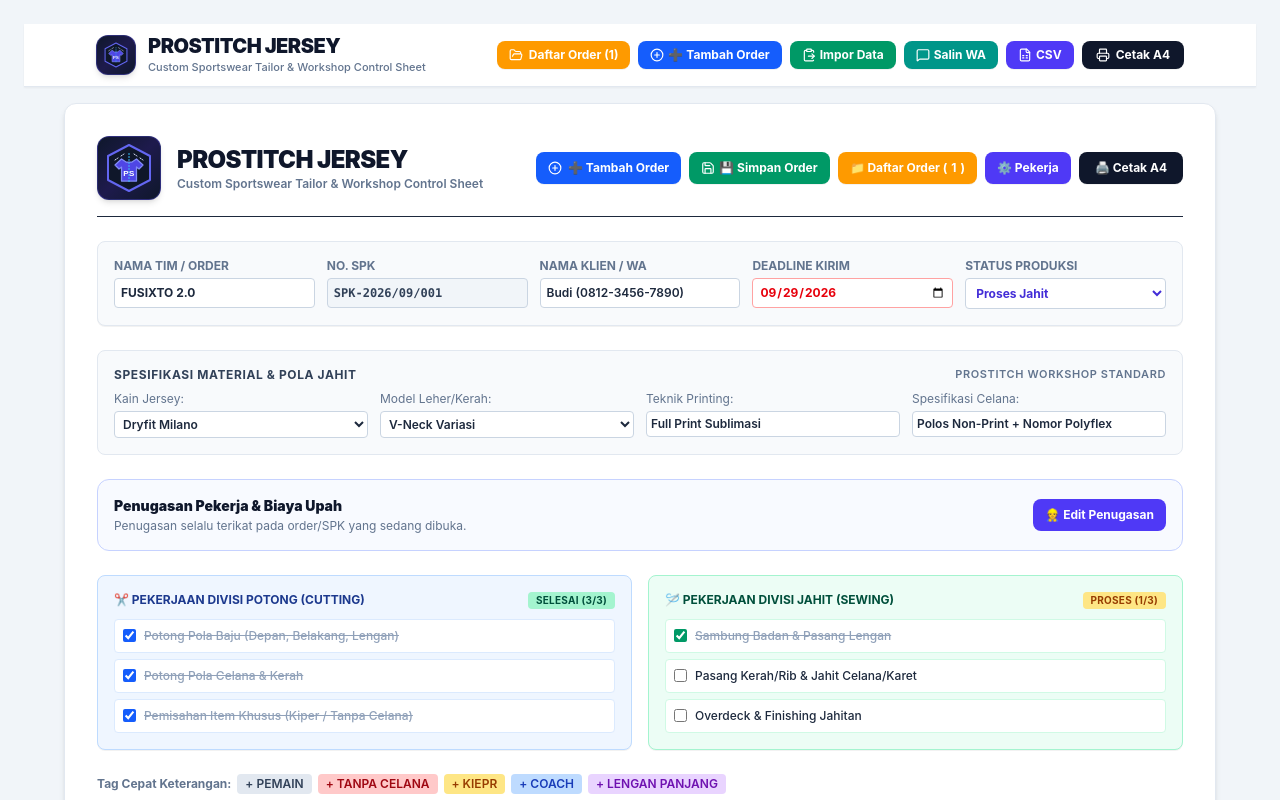
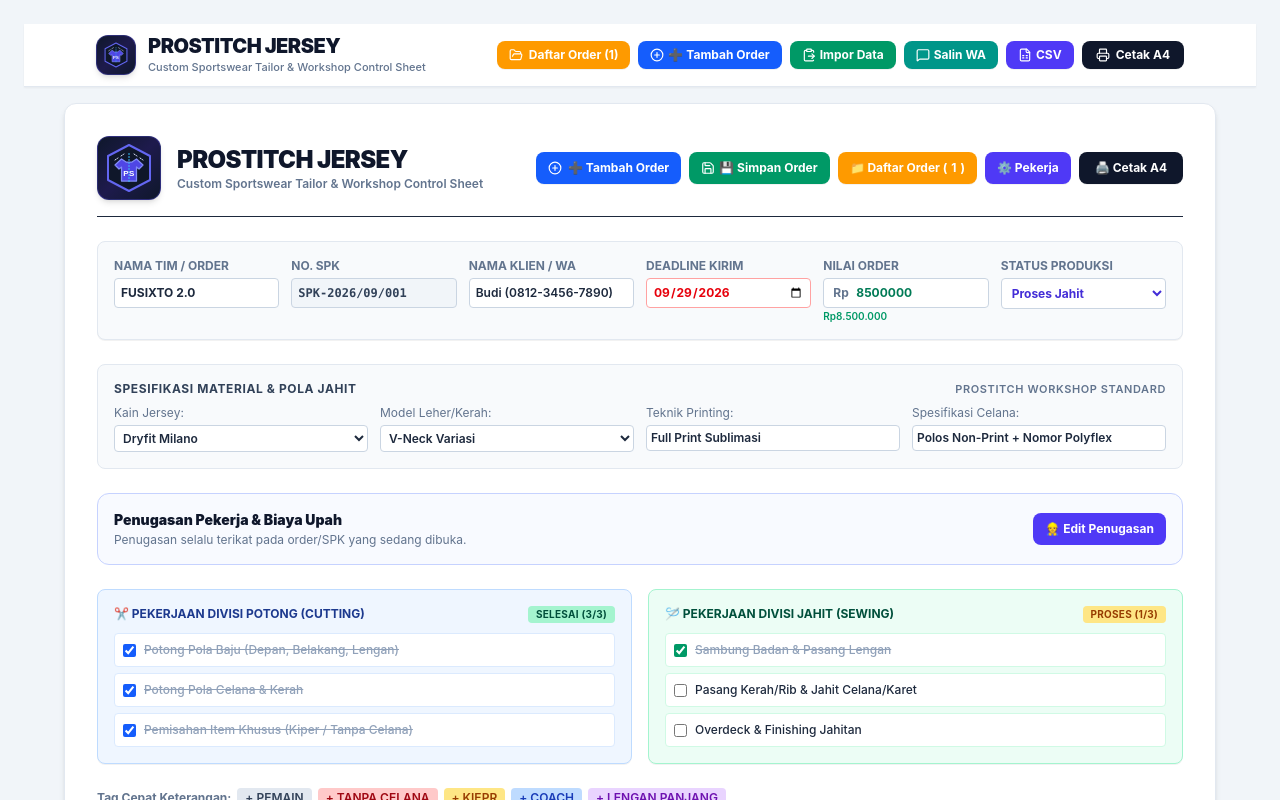
Before and after one commit to hikmatrm1192-dot/JERSEY-PROJECT, a React (Vite) app: page / in a window 1280 px wide. Shown: the top 800 px of the page. Built offline with nearby package versions, Linux system fonts and the light colour scheme.

Commit message:
feat: add order value management and dev config
- Add `orderValue` support to orders and forms
- Update `OrderInfoCard` to include order value input
- Update Vite dev server configuration for host and port
- Clean up env and node version configuration files

```diff
--- a/src/App.tsx
+++ b/src/App.tsx
@@ -51,6 +51,7 @@ export default function App() {
             spkNumber: o.spkNumber || o.spkNo || generateSpkNo(),
             deadlineDate: o.deadlineDate || o.deadline || '',
             status: o.status || 'Draft',
+            orderValue: typeof o.orderValue === 'number' ? o.orderValue : (o.orderValue !== undefined && o.orderValue !== null && !isNaN(Number(o.orderValue)) ? Number(o.orderValue) : (o.id === DEFAULT_INITIAL_ORDER.id ? DEFAULT_INITIAL_ORDER.orderValue : 0)),
             players: Array.isArray(o.players) ? o.players : [],
             assignedWorkerIds: Array.isArray(o.assignedWorkerIds)
               ? o.assignedWorkerIds
@@ -89,6 +90,7 @@ export default function App() {
             ...parsed,
             spkNumber: parsed.spkNumber || parsed.spkNo || 'SPK-2026/09/001',
             status: parsed.status || 'Draft',
+            orderValue: typeof parsed.orderValue === 'number' ? parsed.orderValue : (parsed.orderValue !== undefined && parsed.orderValue !== null && !isNaN(Number(parsed.orderValue)) ? Number(parsed.orderValue) : (parsed.id === DEFAULT_INITIAL_ORDER.id ? DEFAULT_INITIAL_ORDER.orderValue : 0)),
             players: Array.isArray(parsed.players) ? parsed.players : [],
             assignedWorkerIds: Array.isArray(parsed.assignedWorkerIds)
               ? parsed.assignedWorkerIds
@@ -112,6 +114,7 @@ export default function App() {
             ...firstOrder,
             spkNumber: firstOrder.spkNumber || firstOrder.spkNo || 'SPK-2026/09/001',
             status: firstOrder.status || 'Draft',
+            orderValue: typeof firstOrder.orderValue === 'number' ? firstOrder.orderValue : (firstOrder.orderValue !== undefined && firstOrder.orderValue !== null && !isNaN(Number(firstOrder.orderValue)) ? Number(firstOrder.orderValue) : (firstOrder.id === DEFAULT_INITIAL_ORDER.id ? DEFAULT_INITIAL_ORDER.orderValue : 0)),
             players: Array.isArray(firstOrder.players) ? firstOrder.players : [],
             assignedWorkerIds: Array.isArray(firstOrder.assignedWorkerIds)
               ? firstOrder.assignedWorkerIds
@@ -228,6 +231,7 @@ export default function App() {
     const updatedOrder: OrderDetails = {
       ...currentOrder,
       teamName: currentOrder.teamName.trim().toUpperCase() || 'TANPA NAMA TIM',
+      orderValue: typeof currentOrder.orderValue === 'number' ? currentOrder.orderValue : (Number(currentOrder.orderValue) || 0),
       updatedAt: new Date().toLocaleString('id-ID'),
     };
 
--- a/src/components/CreateOrderModal.tsx
+++ b/src/components/CreateOrderModal.tsx
@@ -22,13 +22,15 @@ interface CreateOrderModalProps {
   onClose: () => void;
   onSaveOrder: (newOrder: OrderDetails) => void;
   generateNewSpkNo: () => string;
+  initialOrder?: OrderDetails | null;
 }
 
 export const CreateOrderModal: React.FC<CreateOrderModalProps> = ({
   isOpen,
   onClose,
   onSaveOrder,
-  generateNewSpkNo
+  generateNewSpkNo,
+  initialOrder
 }) => {
   // Form fields
   const [teamName, setTeamName] = useState('');
@@ -38,7 +40,7 @@ export const CreateOrderModal: React.FC<CreateOrderModalProps> = ({
   const [clientContact, setClientContact] = useState('');
   const [fabricType, setFabricType] = useState('Dryfit Milano');
   const [collarType, setCollarType] = useState('V-Neck Variasi');
-  const [orderValue, setOrderValue] = useState<number | ''>('');
+  const [orderValue, setOrderValue] = useState<string>('');
   const [notes, setNotes] = useState('');
 
   // Excel state
@@ -52,6 +54,33 @@ export const CreateOrderModal: React.FC<CreateOrderModalProps> = ({
   // Initialize/reset form whenever modal opens
   useEffect(() => {
     if (isOpen) {
+      if (initialOrder) {
+        setTeamName(initialOrder.teamName || '');
+        setSpkNumber(initialOrder.spkNumber || generateNewSpkNo());
+        setOrderDate(initialOrder.orderDate || new Date().toISOString().split('T')[0]);
+        setDeadlineDate(initialOrder.deadlineDate || '');
+        setClientContact(initialOrder.clientContact || '');
+        setFabricType(initialOrder.fabricType || 'Dryfit Milano');
+        setCollarType(initialOrder.collarType || 'V-Neck Variasi');
+        setOrderValue(
+          initialOrder.orderValue !== undefined && initialOrder.orderValue !== null
+            ? String(initialOrder.orderValue)
+            : ''
+        );
+        setNotes(initialOrder.specialNotes || '');
+        setExcelFile(null);
+        setParseResult(
+          initialOrder.players && initialOrder.players.length > 0
+            ? {
+                players: initialOrder.players,
+                unmappedColumns: [],
+                totalRows: initialOrder.players.length,
+                duplicateNumbers: []
+              }
+            : null
+        );
+        setIsParsing(false);
+      } else {
         setTeamName('');
         setSpkNumber(generateNewSpkNo());
         setOrderDate(new Date().toISOString().split('T')[0]);
@@ -65,7 +94,8 @@ export const CreateOrderModal: React.FC<CreateOrderModalProps> = ({
         setParseResult(null);
         setIsParsing(false);
       }
-  }, [isOpen]);
+    }
+  }, [isOpen, initialOrder, generateNewSpkNo]);
 
   if (!isOpen) return null;
 
@@ -163,33 +193,39 @@ export const CreateOrderModal: React.FC<CreateOrderModalProps> = ({
       return;
     }
 
-    const players: PlayerItem[] = parseResult?.players || [];
+    if (orderValue === '' || isNaN(Number(orderValue)) || Number(orderValue) < 0) {
+      alert('Mohon isi Nilai Order yang valid (minimal Rp0).');
+      return;
+    }
+
+    const parsedOrderValue = Number(orderValue);
+    const players: PlayerItem[] = parseResult?.players || initialOrder?.players || [];
 
     const newOrder: OrderDetails = {
-      id: `order-${Date.now()}`,
+      id: initialOrder?.id || `order-${Date.now()}`,
       spkNumber: spkNumber.trim() || generateNewSpkNo(),
       teamName: teamName.trim().toUpperCase(),
       clientContact: clientContact.trim(),
       orderDate: orderDate || new Date().toISOString().split('T')[0],
       deadlineDate: deadlineDate || '',
       specialNotes: notes.trim(),
-      pantsColor: 'Polos Non-Print + Nomor Polyflex',
-      status: 'Draft',
-      orderValue: typeof orderValue === 'number' ? orderValue : (Number(orderValue) || 0),
-      assignedWorkerIds: [],
-      workerAssignments: [],
-      cuttingStatus: 'Belum Mulai',
-      sewingStatus: 'Belum Mulai',
-      workerNotes: '',
+      pantsColor: initialOrder?.pantsColor || 'Polos Non-Print + Nomor Polyflex',
+      status: initialOrder?.status || 'Draft',
+      orderValue: parsedOrderValue,
+      assignedWorkerIds: initialOrder?.assignedWorkerIds || [],
+      workerAssignments: initialOrder?.workerAssignments || [],
+      cuttingStatus: initialOrder?.cuttingStatus || 'Belum Mulai',
+      sewingStatus: initialOrder?.sewingStatus || 'Belum Mulai',
+      workerNotes: initialOrder?.workerNotes || '',
       fabricType: fabricType || 'Dryfit Milano',
       collarType: collarType || 'V-Neck Variasi',
-      printingType: 'Bahan Siap Jahit (Print Selesai)', // ProStitch business constraint
-      workflow: {
+      printingType: initialOrder?.printingType || 'Bahan Siap Jahit (Print Selesai)', // ProStitch business constraint
+      workflow: initialOrder?.workflow || {
         cutting: { patternCut: false, pantsCollarCut: false, specialItemsSeparated: false },
         sewing: { bodySleeveJoined: false, collarElasticSewed: false, overdeckFinished: false }
       },
       players,
-      photos: [],
+      photos: initialOrder?.photos || [],
       updatedAt: new Date().toLocaleString('id-ID')
     };
 
@@ -300,7 +336,7 @@ export const CreateOrderModal: React.FC<CreateOrderModalProps> = ({
                   Nilai Order <span className="text-red-500">*</span>
                 </label>
                 <div className="relative">
-                  <span className="absolute left-3 top-1/2 -translate-y-1/2 text-xs font-bold text-slate-500">
+                  <span className="absolute left-3 top-1/2 -translate-y-1/2 text-xs font-bold text-slate-500 pointer-events-none">
                     Rp
                   </span>
                   <input
@@ -311,13 +347,13 @@ export const CreateOrderModal: React.FC<CreateOrderModalProps> = ({
                     inputMode="numeric"
                     placeholder="Contoh: 8500000"
                     value={orderValue}
-                    onChange={(e) => setOrderValue(e.target.value === '' ? '' : Number(e.target.value))}
+                    onChange={(e) => setOrderValue(e.target.value)}
                     className="w-full pl-9 pr-3 py-2 bg-white border border-slate-300 rounded-lg text-sm font-semibold text-slate-800 focus:outline-none focus:ring-2 focus:ring-blue-500 focus:border-blue-500"
                   />
                 </div>
-                {typeof orderValue === 'number' && orderValue > 0 && (
-                  <p className="mt-1 text-[11px] font-semibold text-slate-500">
-                    {formatRupiah(orderValue)}
+                {orderValue !== '' && !isNaN(Number(orderValue)) && Number(orderValue) >= 0 && (
+                  <p className="mt-1 text-[11px] font-semibold text-emerald-600">
+                    Rp{Number(orderValue).toLocaleString('id-ID')}
                   </p>
                 )}
               </div>
@@ -616,11 +652,11 @@ export const CreateOrderModal: React.FC<CreateOrderModalProps> = ({
             </button>
             <button
               type="submit"
-              disabled={isParsing || !teamName.trim()}
+              disabled={isParsing || !teamName.trim() || orderValue === '' || isNaN(Number(orderValue)) || Number(orderValue) < 0}
               className="bg-blue-600 hover:bg-blue-700 disabled:bg-slate-300 disabled:cursor-not-allowed text-white px-5 py-2.5 rounded-lg text-xs font-bold flex items-center gap-1.5 transition-colors cursor-pointer shadow-sm"
             >
               <Plus className="w-4 h-4" />
-              <span>Buat Order SPK</span>
+              <span>{initialOrder ? 'Simpan Perubahan Order' : 'Buat Order SPK'}</span>
             </button>
           </div>
         </form>
--- a/src/components/OrderInfoCard.tsx
+++ b/src/components/OrderInfoCard.tsx
@@ -10,8 +10,8 @@ interface OrderInfoCardProps {
 export const OrderInfoCard: React.FC<OrderInfoCardProps> = ({ order, onChange }) => {
   return (
     <>
-      {/* Detail SPK & Order Info (Format 5 Kolom Persis HTML Terbaru) */}
-      <div className="grid grid-cols-2 md:grid-cols-5 gap-3 bg-slate-50 p-4 rounded-lg border border-slate-200 mb-6 text-xs shadow-2xs">
+      {/* Detail SPK & Order Info */}
+      <div className="grid grid-cols-2 md:grid-cols-3 lg:grid-cols-6 gap-3 bg-slate-50 p-4 rounded-lg border border-slate-200 mb-6 text-xs shadow-2xs">
         <div>
           <label className="block font-bold text-slate-500 mb-1 uppercase">NAMA TIM / ORDER</label>
           <input
@@ -57,6 +57,31 @@ export const OrderInfoCard: React.FC<OrderInfoCardProps> = ({ order, onChange })
             onChange={(e) => onChange('deadlineDate', e.target.value)}
             className="w-full bg-white border border-red-300 rounded p-1.5 font-bold text-red-600 focus:ring-1 focus:ring-red-500 outline-none cursor-pointer"
           />
+        </div>
+
+        <div>
+          <label className="block font-bold text-slate-500 mb-1 uppercase">NILAI ORDER</label>
+          <div className="relative">
+            <span className="absolute left-2.5 top-1/2 -translate-y-1/2 text-xs font-bold text-slate-500 pointer-events-none">
+              Rp
+            </span>
+            <input
+              type="number"
+              id="orderValue"
+              min="0"
+              step="1000"
+              inputMode="numeric"
+              value={order.orderValue !== undefined && order.orderValue !== null ? order.orderValue : ''}
+              onChange={(e) => onChange('orderValue', e.target.value === '' ? 0 : Number(e.target.value))}
+              placeholder="Contoh: 8500000"
+              className="w-full bg-white border border-slate-300 rounded p-1.5 pl-8 font-bold text-emerald-700 focus:ring-1 focus:ring-indigo-500 outline-none"
+            />
+          </div>
+          {order.orderValue !== undefined && order.orderValue > 0 && (
+            <span className="text-[10px] font-semibold text-emerald-600 block mt-0.5">
+              Rp{Number(order.orderValue).toLocaleString('id-ID')}
+            </span>
+          )}
         </div>
 
         <div>
```
Also changed, not shown: vite.config.ts (+3 -1 lines), 2 other files (tests, documents, lock files or other folders). Lines whose indentation alone changed are shown as unchanged.
